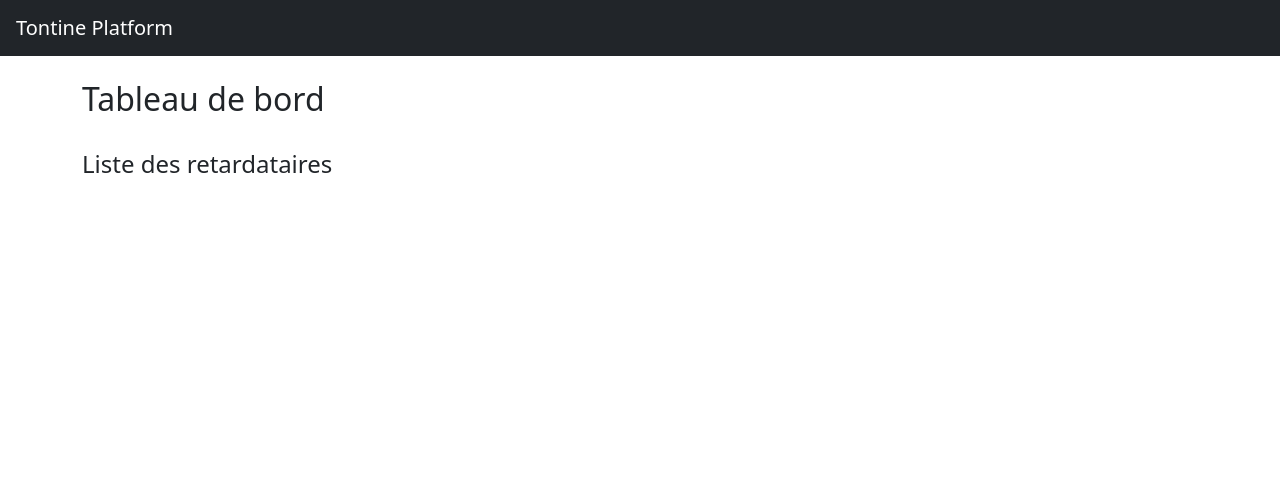
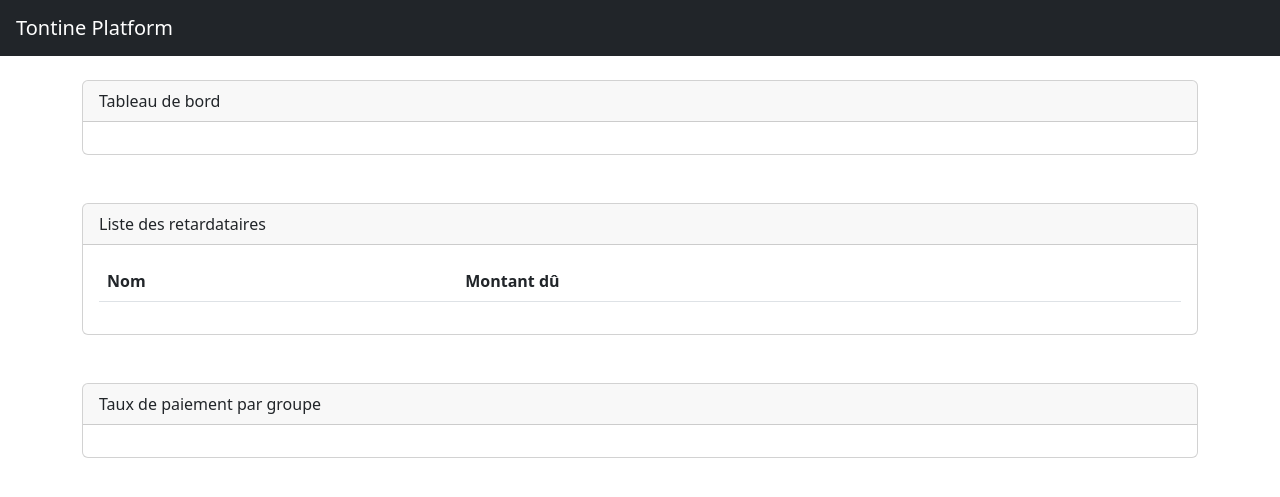
Before and after one commit to Allianzj04/tontine-platform, a Django app: template core/templates/core/dashboard.html in a window 1280 px wide. Shown: the top 497 px of the page. Run offline with Django 5.2, Linux system fonts and the light colour scheme; the template is opened without the code that fills it, so the values that code supplies are empty.

Commit message:
feat: display analytics dashboard with participation rate, defaulters and total collected

```diff
--- a/core/templates/core/dashboard.html
+++ b/core/templates/core/dashboard.html
@@ -1,12 +1,41 @@
 {% extends "core/base.html" %}
 {% block content %}
-  <h2>Tableau de bord</h2>
-  {% for groupe, total in total_collecte.items %}
-    <p>{{ groupe }} : {{ total }}</p>
-  {% endfor %}
+  <div class="card mb-4">
+    <div class="card-header">Tableau de bord</div>
+    <div class="card-body">
+      {% for groupe, total in total_collecte.items %}
+        <p>{{ groupe }} : {{ total }}</p>
+      {% endfor %}
+    </div>
+  </div>
+<br>
+  <div class="card mb-4">
+    <div class="card-header">Liste des retardataires</div>
+    <div class="card-body">
+      <table class="table">
+        <thead><tr><th>Nom</th><th>Montant dû</th></tr></thead>
+        <tbody>
+          {% for row in retardataires  %}
+            <tr>
+              <td>{{ row.membre__nom }}</td>
+              <td>{{ row.montant_du }}</td>
+            </tr>
+          {% endfor %}
+        </tbody>
+      </table>
+    </div>
+  </div>
   <br>
-  <h4>Liste des retardataires</h4>
-  {% for row in retardataires  %}
-    <p>{{ row.membre__nom }} </p>
-  {% endfor %}
+  <div class="card mb-4">
+    <div class="card-header">Taux de paiement par groupe</div>
+    <div class="card-body">
+      {% for groupe_statut, taux in taux_participation.items %}
+        {% if groupe_statut.1 == 'paye' %}
+          <p>{{ groupe_statut.0 }} - <span class="badge bg-success">payé</span> : {{ taux }}</p>
+          {% else %}
+            <p>{{ groupe_statut.0 }} - <span class="badge bg-danger">non payé</span> : {{ taux }}</p>
+        {% endif %}
+      {% endfor %}
+    </div>
+  </div>
 {% endblock content %}
```
Also changed, not shown: core/analytics.py (+4 -4 lines).
